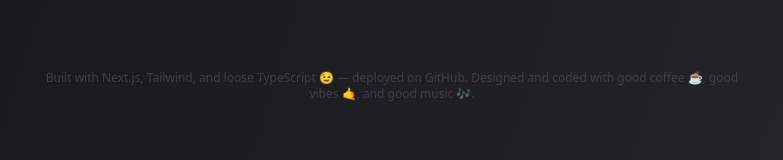
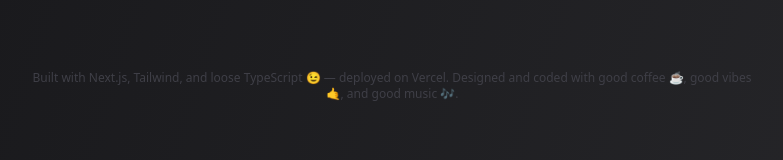
Before and after one commit to hernanosaurus/portfolio.2025, a Next.js app: page / in a window 1280 px wide. Shown: the part 3792-3952 px from the top of the page, without its empty margins (248-1031 px from the left). Built offline with nearby package versions, Linux system fonts and the light colour scheme.

Commit message:
changed my mind, will be deploying in vercel instead :)

```diff
--- a/app/page.tsx
+++ b/app/page.tsx
@@ -21,7 +21,7 @@ export default function Home() {
           Let&apos;s connect &mdash; Available for remote work!
         </footer>
         <div className="mt-4 text-center text-xs text-zinc-700 dark:text-zinc-300">
-          Built with Next.js, Tailwind, and loose TypeScript 😉 — deployed on GitHub. Designed and
+          Built with Next.js, Tailwind, and loose TypeScript 😉 — deployed on Vercel. Designed and
           coded with good coffee ☕, good vibes 🤙, and good music 🎶.
         </div>
       </main>
```
